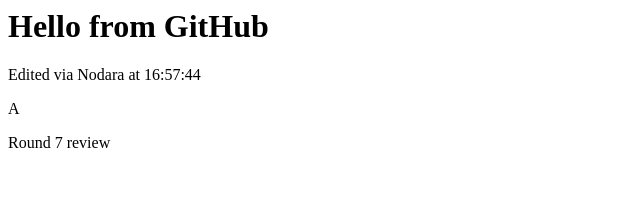
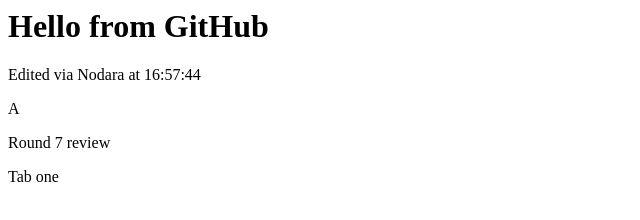
Before and after one commit to Shaf2665/nodara-edit-test, a plain HTML site: page index.html in a window 1280 px wide. Shown: the full height of the page, 0-640 px from the left. Drawn offline with Linux system fonts and the light colour scheme.

Commit message:
Edit index.html (via Nodara, by nodara-panel)

```diff
--- a/index.html
+++ b/index.html
@@ -2,3 +2,4 @@
 <p>Edited via Nodara at 16:57:44</p>
 <p>A</p>
 <p>Round 7 review</p>
+<p>Tab one</p>
```
